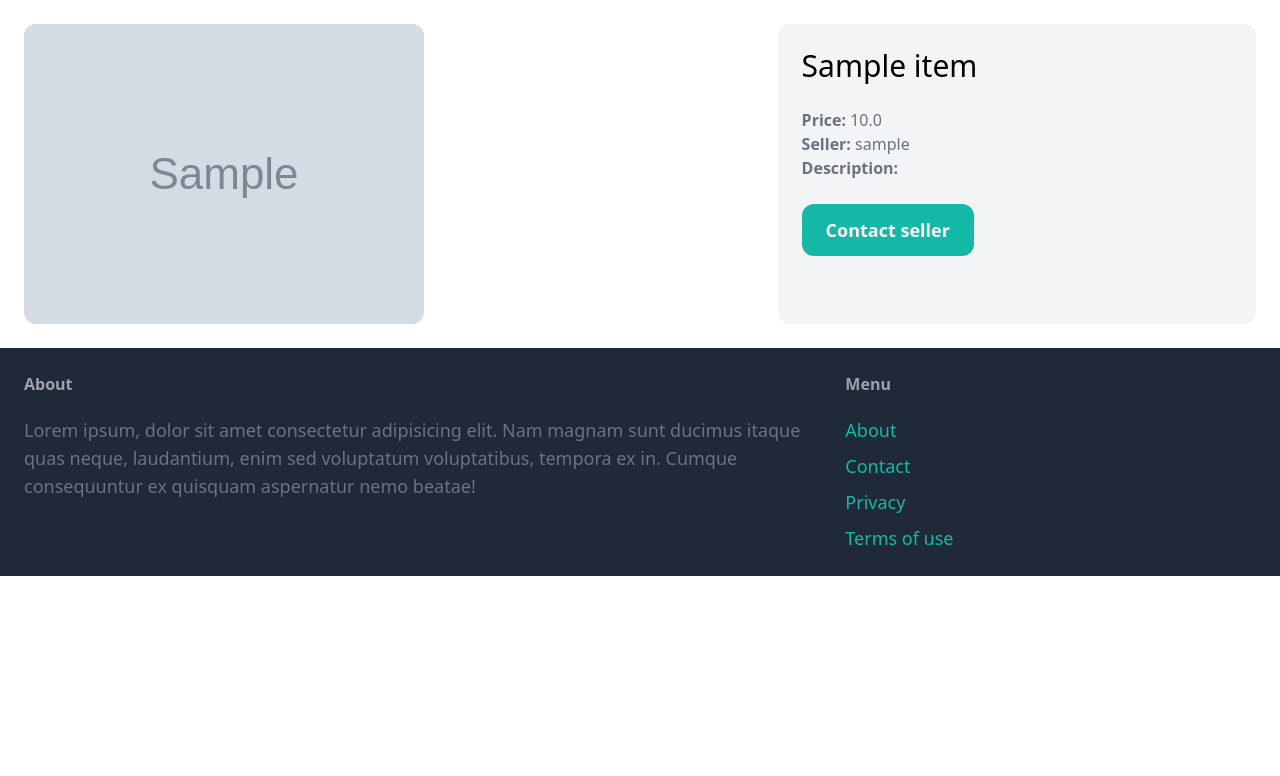
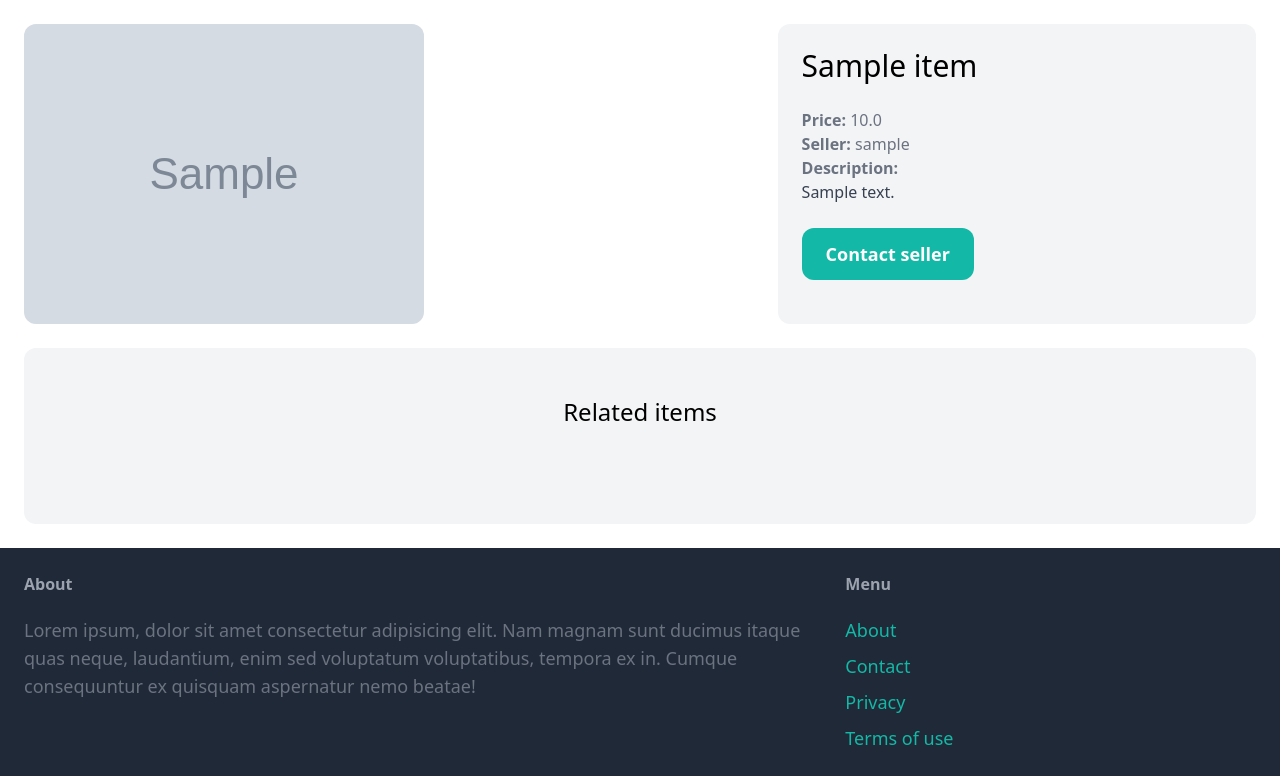
Before and after one commit to cdavidstefan/djangoMarketplace, a Django app: page /items/1/ in a window 1280 px wide. Shown: the part 77-853 px from the top of the page. Before the commit the page ends 653 px from the top, so only its background shows below. Run offline with Django 5.2, Linux system fonts and the light colour scheme; tables that the repository leaves empty hold one stand-in row (values such as "Sample post"); grey boxes marked "Sample" are stand-in pictures; some libraries are stand-ins or nearby versions.

Commit message:
djangoIsReallyConfusing...

```diff
--- a/Marketplace/item/templates/item/detail.html
+++ b/Marketplace/item/templates/item/detail.html
@@ -18,11 +18,32 @@
         {% if item.description %}
         <p class="text-gray-700">
             <strong class="text-gray-500">Description: </strong><br>
-            {{ item.desciption }}
+            {{ item.description }}
         </p>
         {% endif %}
 
         <a href="#" class="inline-block mt-6 px-6 py-3 text-lg font-semibold bg-teal-500 text-white rounded-xl hover:bg-teal-700">Contact seller</a>
     </div>
 </div>
+
+<div class="mt-6 px-6 py-12 bg-gray-100 rounded-xl">
+    <h2 class="mb-12 text-2xl text-center">Related items</h2>
+
+    <div class="grid grid-cols-3 gap-3">
+        {% for item in related_items %}
+            <div>
+                <a href="{% url 'item:detail' item.id %}">
+                    <div>
+                        <img src="{{ item.image.url }}" class="rounded-t-xl">
+                    </div>
+
+                    <div class="p-6 bg-white rounded-b-xl">
+                        <h2 class="text-2xl">{{ item.name }}</h2>
+                        <p class="text-gray-500">Price: {{ item.price }}</p>
+                    </div>
+                </a>
+            </div>
+        {% endfor %}
+    </div>
+</div>
 {% endblock %}
--- a/Marketplace/item/views.py
+++ b/Marketplace/item/views.py
@@ -4,7 +4,10 @@ from .models import Item
 
 def details(request, pk):
     item = get_object_or_404(Item, pk=pk)
+    related_items = Item.objects.filter(category = item.category, is_sold = False).exclude(pk=pk)[0:3]
+
 
     return render(request, 'item/detail.html', {
-        'item': item
+        'item': item,
+        'related_items': related_items
     })
```
